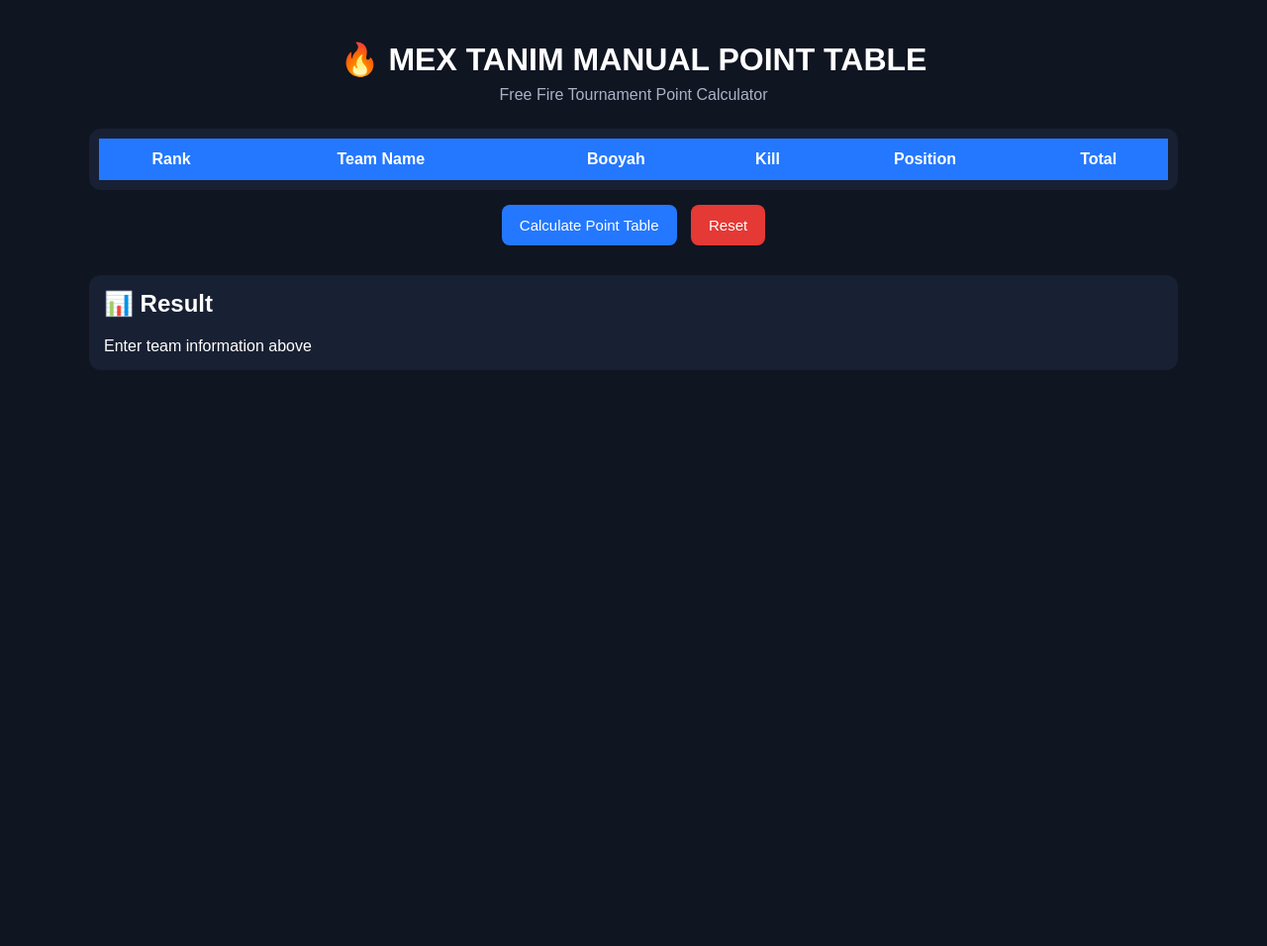
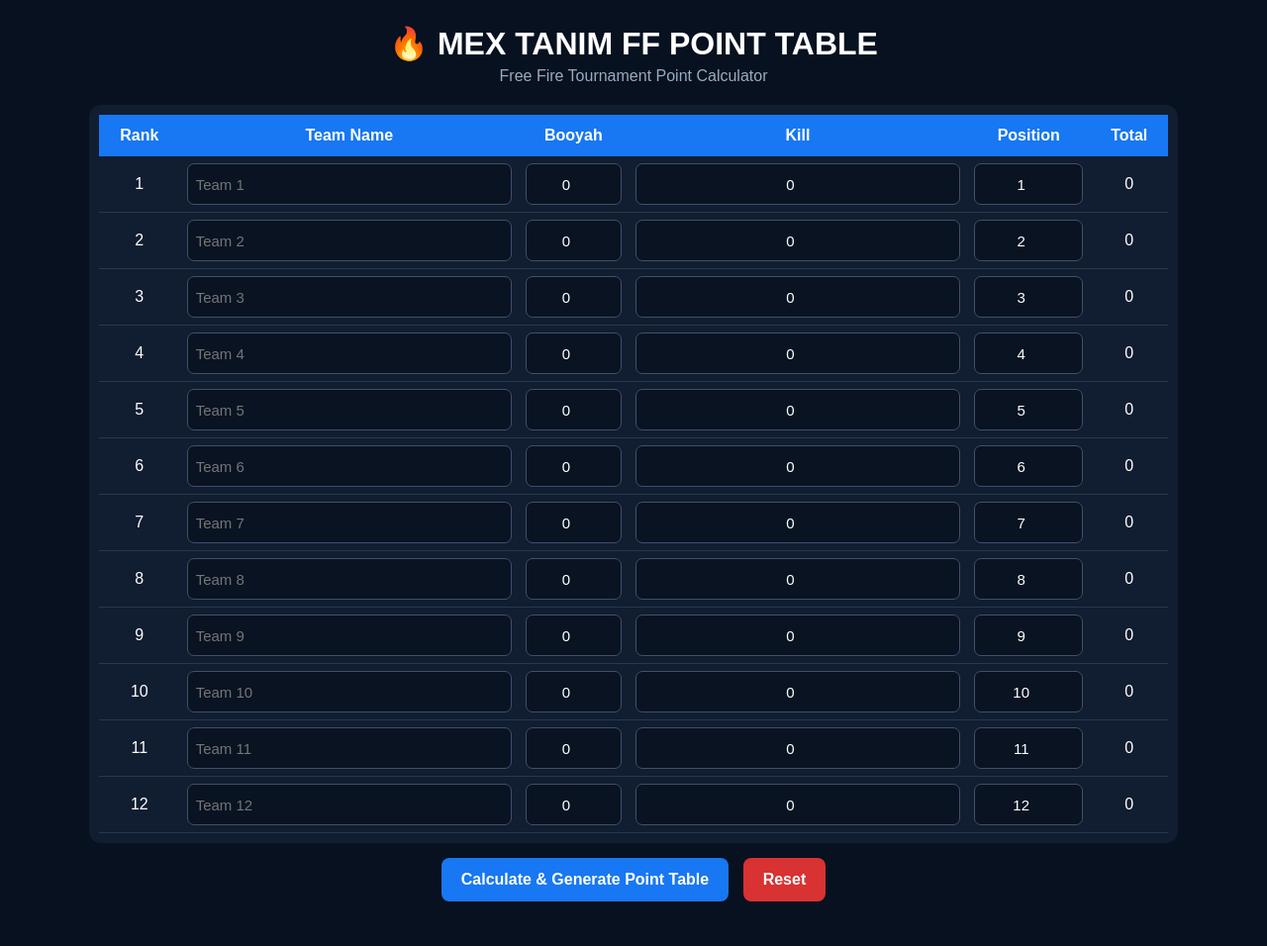
Before and after one commit to imakaza10-hue/MEX-TANIM-MANUAL-POINT-TABLE, a Flask app: page / in a window 1280 px wide. Shown: the whole page at 99% size. Before the commit the page ends 374 px from the top, so only its background shows below. Run offline with Flask 3, Linux system fonts and the light colour scheme; lists and menus that the app fills with data are empty.

Commit message:
Update index.html

```diff
--- a/templates/index.html
+++ b/templates/index.html
@@ -3,109 +3,132 @@
 <head>
 <meta charset="UTF-8">
 <meta name="viewport" content="width=device-width, initial-scale=1.0">
-    <title>MEX TANIM Manual Point Table</title>
+
+<title>MEX TANIM FF POINT TABLE</title>
 
 <style>
-        * {
-            box-sizing: border-box;
+*{
+    box-sizing:border-box;
 }
 
-        body {
-            margin: 0;
-            padding: 20px;
-            font-family: Arial, sans-serif;
-            background: #101522;
-            color: white;
+body{
+    margin:0;
+    padding:15px;
+    font-family:Arial,sans-serif;
+    background:#07111f;
+    color:white;
 }
 
-        .container {
-            max-width: 1100px;
-            margin: auto;
+.container{
+    max-width:1100px;
+    margin:auto;
 }
 
-        h1 {
-            text-align: center;
-            margin-bottom: 8px;
+h1{
+    text-align:center;
+    margin:10px 0 5px;
 }
 
-        .subtitle {
-            text-align: center;
-            color: #aab3c5;
-            margin-bottom: 25px;
+.subtitle{
+    text-align:center;
+    color:#9caac0;
+    margin-bottom:20px;
 }
 
-        .table-box {
-            overflow-x: auto;
-            background: #182033;
-            border-radius: 12px;
-            padding: 10px;
+.table-box{
+    overflow-x:auto;
+    background:#111d30;
+    padding:10px;
+    border-radius:12px;
 }
 
-        table {
-            width: 100%;
-            min-width: 750px;
-            border-collapse: collapse;
+table{
+    width:100%;
+    min-width:750px;
+    border-collapse:collapse;
 }
 
-        th {
-            background: #2478ff;
-            padding: 12px 8px;
+th{
+    background:#1877f2;
+    padding:12px 8px;
 }
 
-        td {
-            padding: 8px;
-            text-align: center;
-            border-bottom: 1px solid #30394d;
+td{
+    padding:7px;
+    text-align:center;
+    border-bottom:1px solid #29384e;
 }
 
-        input {
-            width: 100%;
-            padding: 10px;
-            border: 1px solid #3b465d;
-            border-radius: 6px;
-            background: #0f1522;
-            color: white;
-            text-align: center;
+input{
+    width:100%;
+    min-height:42px;
+    border:1px solid #40506a;
+    border-radius:7px;
+    background:#091322;
+    color:white;
+    padding:8px;
+    text-align:center;
+    font-size:15px;
 }
 
-        .team {
-            min-width: 180px;
-            text-align: left;
+.team{
+    min-width:170px;
+    text-align:left;
 }
 
-        .total {
-            font-weight: bold;
-            font-size: 18px;
+button{
+    border:0;
+    border-radius:8px;
+    padding:13px 20px;
+    margin:15px 5px 5px;
+    color:white;
+    background:#1877f2;
+    font-size:16px;
+    font-weight:bold;
 }
 
-        button {
-            border: 0;
-            border-radius: 8px;
-            padding: 12px 18px;
-            margin: 15px 5px 5px;
-            color: white;
-            background: #2478ff;
-            font-size: 15px;
-            cursor: pointer;
+.reset{
+    background:#d83232;
 }
 
-        button:hover {
-            opacity: 0.9;
+#status{
+    text-align:center;
+    margin:15px 0;
+    color:#8fc7ff;
 }
 
-        .danger {
-            background: #e53935;
+.results{
+    margin-top:25px;
 }
 
-        .result {
-            margin-top: 25px;
-            background: #182033;
-            padding: 15px;
-            border-radius: 12px;
+.preview{
+    margin-top:20px;
+    background:#111d30;
+    padding:10px;
+    border-radius:12px;
 }
 
-        .result h2 {
-            margin-top: 0;
+.preview h2{
+    margin-top:5px;
+}
+
+.preview img{
+    width:100%;
+    height:auto;
+    display:block;
+    border-radius:8px;
+}
+
+.download{
+    display:block;
+    text-align:center;
+    background:#1877f2;
+    color:white;
+    text-decoration:none;
+    padding:13px;
+    margin-top:10px;
+    border-radius:8px;
+    font-weight:bold;
 }
 </style>
 </head>
@@ -114,12 +137,15 @@
 
 <div class="container">
 
-    <h1>🔥 MEX TANIM MANUAL POINT TABLE</h1>
-    <div class="subtitle">Free Fire Tournament Point Calculator</div>
+<h1>🔥 MEX TANIM FF POINT TABLE</h1>
+
+<div class="subtitle">
+Free Fire Tournament Point Calculator
+</div>
 
 <div class="table-box">
 
-        <table id="pointTable">
+<table>
 
 <thead>
 <tr>
@@ -139,10 +165,284 @@
 </div>
 
 <div style="text-align:center;">
-        <button onclick="calculate()">Calculate Point Table</button>
-        <button class="danger" onclick="resetTable()">Reset</button>
+
+<button onclick="calculate()">
+Calculate & Generate Point Table
+</button>
+
+<button class="reset" onclick="resetTable()">
+Reset
+</button>
+
 </div>
 
-    <div class="result">
-        <h2>📊 Result</h2>
-        <div id="resultText">Enter team information above
+<div id="status"></div>
+
+<div class="results" id="results"></div>
+
+</div>
+
+
+<script>
+
+const positionPoints = {
+    1:12,
+    2:9,
+    3:8,
+    4:7,
+    5:6,
+    6:5,
+    7:4,
+    8:3,
+    9:2,
+    10:1,
+    11:0,
+    12:0
+};
+
+
+function createRows(){
+
+    const tbody =
+        document.getElementById("tableBody");
+
+    tbody.innerHTML = "";
+
+    for(let i=1;i<=12;i++){
+
+        const row =
+            document.createElement("tr");
+
+        row.innerHTML = `
+            <td>${i}</td>
+
+            <td>
+                <input
+                    class="team"
+                    id="team${i}"
+                    placeholder="Team ${i}">
+            </td>
+
+            <td>
+                <input
+                    type="number"
+                    id="booyah${i}"
+                    min="0"
+                    max="1"
+                    value="0">
+            </td>
+
+            <td>
+                <input
+                    type="number"
+                    id="kill${i}"
+                    min="0"
+                    value="0">
+            </td>
+
+            <td>
+                <input
+                    type="number"
+                    id="position${i}"
+                    min="1"
+                    max="12"
+                    value="${i}">
+            </td>
+
+            <td
+                class="total"
+                id="total${i}">
+                0
+            </td>
+        `;
+
+        tbody.appendChild(row);
+    }
+}
+
+
+async function calculate(){
+
+    const status =
+        document.getElementById("status");
+
+    status.innerText =
+        "⏳ Generating point table...";
+
+    const rows = [];
+
+    for(let i=1;i<=12;i++){
+
+        const team =
+            document.getElementById(
+                "team"+i
+            ).value.trim();
+
+        const booyah =
+            Number(
+                document.getElementById(
+                    "booyah"+i
+                ).value
+            ) || 0;
+
+        const kill =
+            Number(
+                document.getElementById(
+                    "kill"+i
+                ).value
+            ) || 0;
+
+        const position =
+            Number(
+                document.getElementById(
+                    "position"+i
+                ).value
+            ) || 0;
+
+        const positionPoint =
+            positionPoints[position] || 0;
+
+        const total =
+            kill +
+            positionPoint +
+            (booyah > 0 ? 1 : 0);
+
+        document.getElementById(
+            "total"+i
+        ).innerText = total;
+
+        rows.push({
+            team: team || "Team "+i,
+            booyah: booyah > 0 ? 1 : 0,
+            kill: Math.max(0,kill),
+            position: position,
+            total: total
+        });
+    }
+
+
+    try{
+
+        const response =
+            await fetch("/api/render",{
+
+                method:"POST",
+
+                headers:{
+                    "Content-Type":
+                    "application/json"
+                },
+
+                body:JSON.stringify({
+                    rows:rows
+                })
+
+            });
+
+
+        if(!response.ok){
+            throw new Error(
+                "Server error"
+            );
+        }
+
+
+        const data =
+            await response.json();
+
+
+        showResults(data);
+
+        status.innerText =
+            "✅ Point table generated successfully!";
+
+    }
+    catch(error){
+
+        console.error(error);
+
+        status.innerText =
+            "❌ Error: "+error.message;
+
+    }
+}
+
+
+function showResults(data){
+
+    const results =
+        document.getElementById(
+            "results"
+        );
+
+
+    let html = `
+
+        <div class="preview">
+
+            <h2>
+                🏆 Premium Point Table 1
+            </h2>
+
+            <img
+                src="${data.premium1}"
+                alt="Premium Point Table 1">
+
+            <a
+                class="download"
+                href="${data.premium1}"
+                target="_blank"
+                download>
+                ⬇️ Open / Save Premium 1
+            </a>
+
+        </div>
+
+
+        <div class="preview">
+
+            <h2>
+                🏆 Premium Point Table 2
+            </h2>
+
+            <img
+                src="${data.premium2}"
+                alt="Premium Point Table 2">
+
+            <a
+                class="download"
+                href="${data.premium2}"
+                target="_blank"
+                download>
+                ⬇️ Open / Save Premium 2
+            </a>
+
+        </div>
+
+    `;
+
+
+    results.innerHTML = html;
+}
+
+
+function resetTable(){
+
+    createRows();
+
+    document.getElementById(
+        "results"
+    ).innerHTML = "";
+
+    document.getElementById(
+        "status"
+    ).innerText = "";
+}
+
+
+createRows();
+
+</script>
+
+</body>
+</html>
```
Lines whose indentation alone changed are shown as unchanged.
